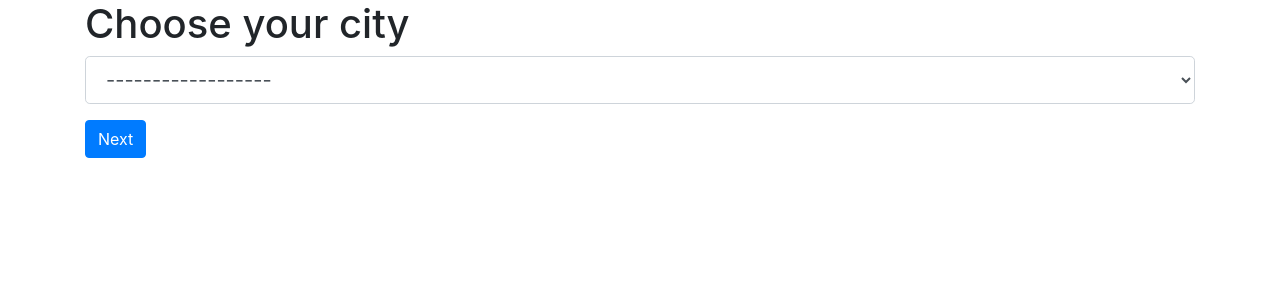
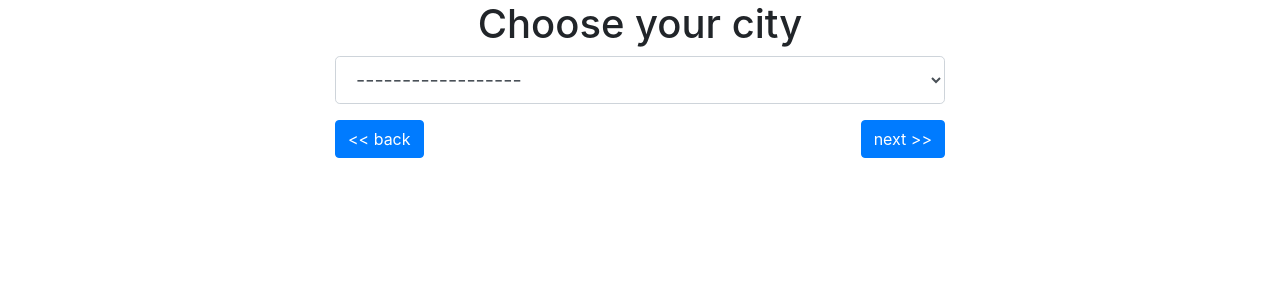
Before and after one commit to olgoncharov/smart_weather_forecast, a Flask app: page /1/1 in a window 1280 px wide. Shown: the top 300 px of the page. Run offline with Flask 2, Linux system fonts and the light colour scheme; data comes from the database, SQL or seed files in the repository; some libraries are stand-ins or nearby versions.

Commit message:
add backlinks to pages

```diff
--- a/templates/404.html
+++ b/templates/404.html
@@ -5,5 +5,5 @@
 {% endblock %}
 
 {% block content %}
-  <p>Sorry, page not found</p>
+  <p class="text-center">Sorry, page not found</p>
 {% endblock %}
--- a/templates/base.html
+++ b/templates/base.html
@@ -6,8 +6,8 @@
   <link rel="stylesheet" href="https://stackpath.bootstrapcdn.com/bootstrap/4.4.1/css/bootstrap.min.css">
 </head>
 <body>
-  <div class="container">
-    <h1>
+  <div class="container col-6">
+    <h1 class="text-center">
       {% block content_title %}
 
       {% endblock %}
--- a/templates/input.html
+++ b/templates/input.html
@@ -14,6 +14,11 @@
       {% endfor %}
     </select>
   </div>
-  <button type="submit" class="btn btn-primary">Next</button>
+  <div class="btn-toolbar justify-content-between">
+    {% if backlink %}
+    <a href="{{ backlink }}" class="btn btn-primary" role="button"><< back</a>
+    {% endif %}
+    <button type="submit" class="btn btn-primary">next >></button>
+  </div>
 </form>
 {% endblock %}
--- a/view.py
+++ b/view.py
@@ -40,7 +40,8 @@ def choose_region(country_slug):
     return render_template(
         'input.html',
         field_name='region',
-        items=sorted(country.regions, key=lambda region: region.name)
+        items=sorted(country.regions, key=lambda region: region.name),
+        backlink=url_for('index')
     )
 
 
@@ -51,7 +52,8 @@ def choose_city(country_slug, region_id):
     return render_template(
         'input.html',
         field_name='city',
-        items=sorted(region.cities, key=lambda city: city.name)
+        items=sorted(region.cities, key=lambda city: city.name),
+        backlink=url_for('choose_region', country_slug=country_slug)
     )
 
 
```
